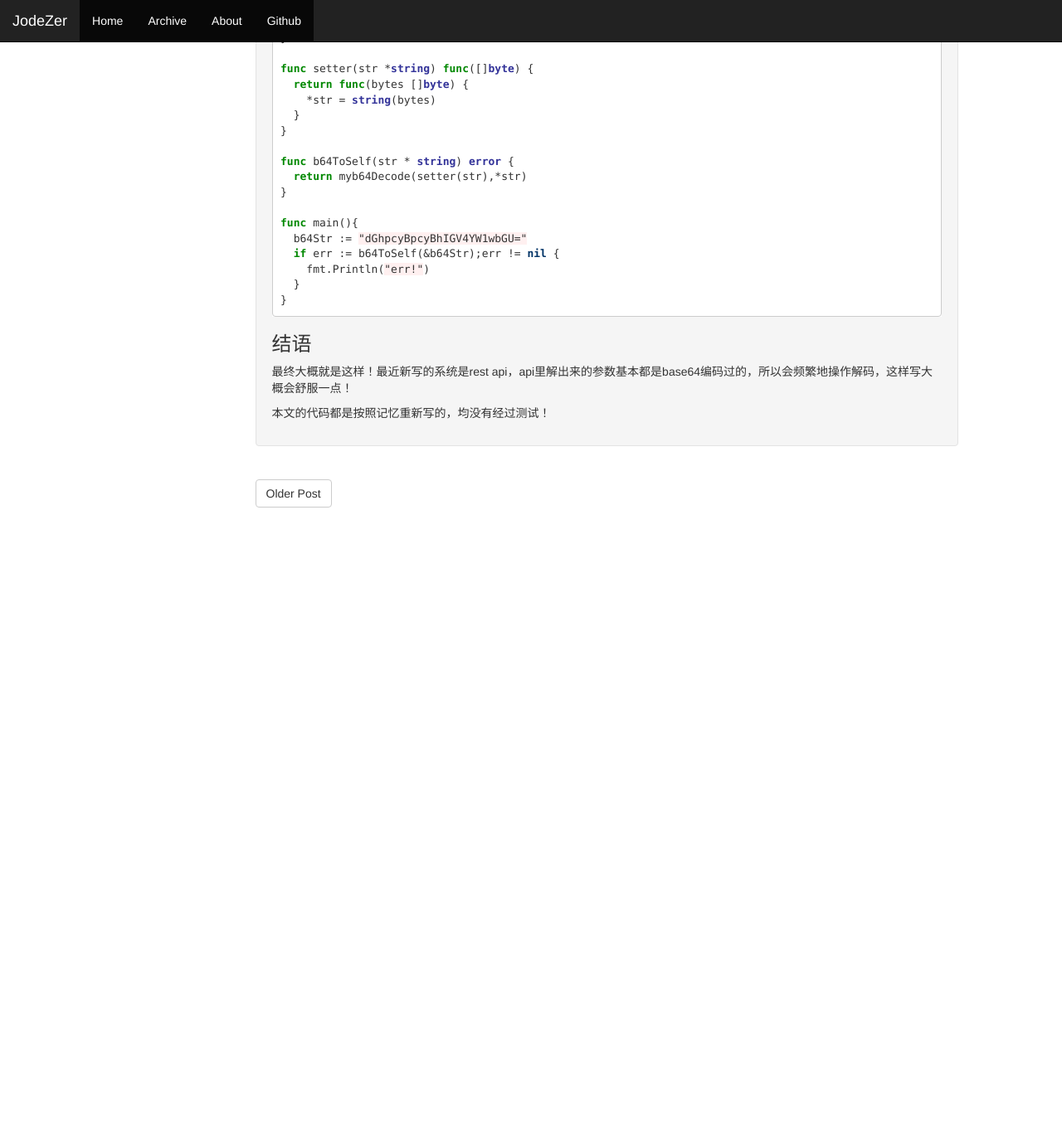
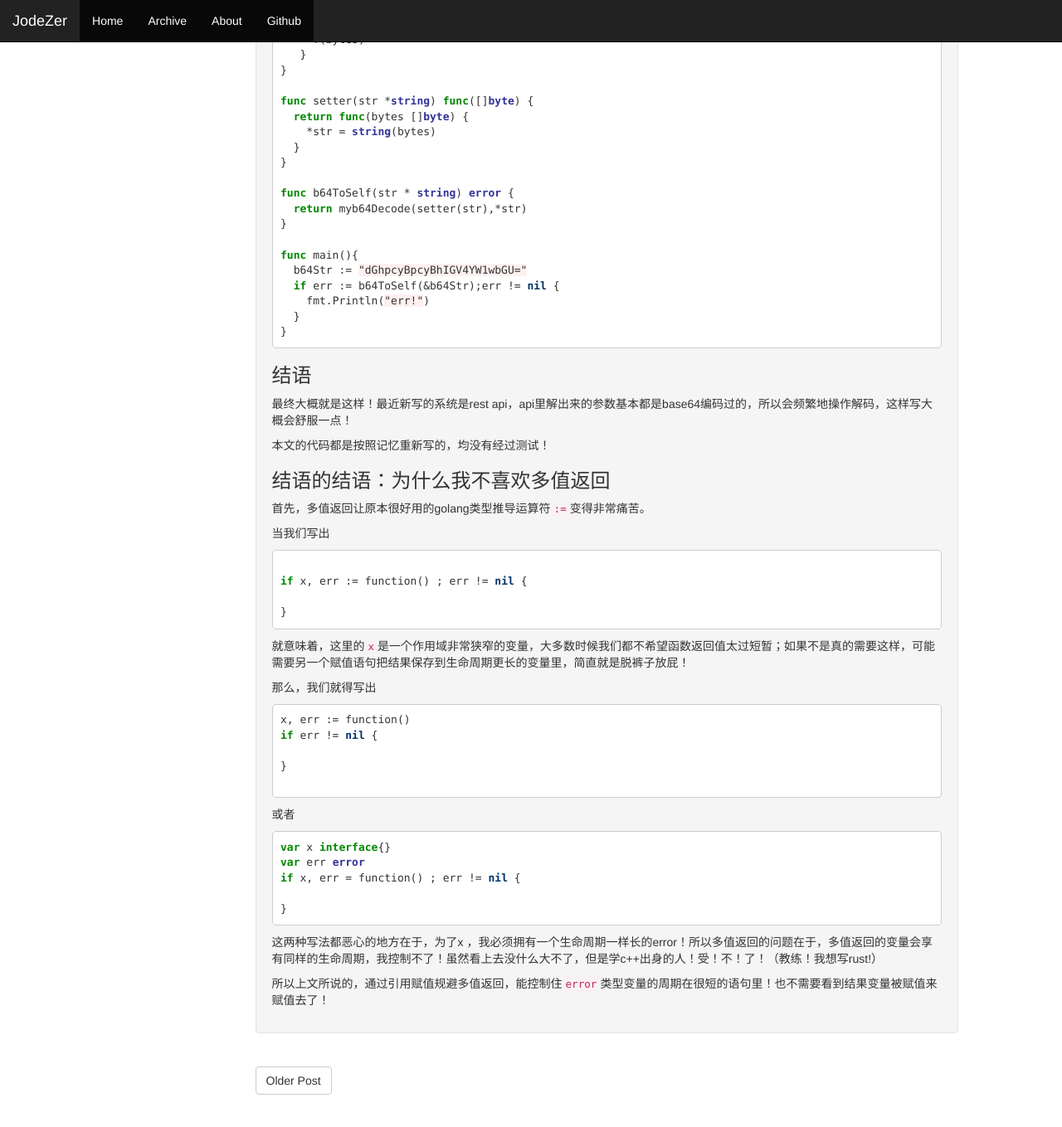
Before and after one commit to JodeZer/JodeZer.github.io, a Jekyll site: the page built from _posts/2017-06-15-“远离枯燥的golang系列”之更好的base64.md, in a window 1280 px wide and 1400 px high, scrolled down 2130 px. Shown: the top 1359 px of the window at 83% size. Built offline with Jekyll 4.4.1, drawn with Linux system fonts in a browser that asks for light colours; before the commit the page ends 2822 px from its top, so only the background shows below that; some of the changed text lies outside the part shown.

Commit message:
append better go base64

````diff
--- a/_posts/2017-06-15-“远离枯燥的golang系列”之更好的base64.md
+++ b/_posts/2017-06-15-“远离枯燥的golang系列”之更好的base64.md
@@ -90,13 +90,14 @@ func main(){
 }
 ```
 
-业务代码好像变得看起来好一点了！
+业务代码好像变得看起来好一点了！当然，其实setter是可以隐藏在函数内部直接复制的，让他看上去行为就是从一个base64的`string`，解码并复制到了另一个`string`的引用中去。但是我懒得打字了。
 
 ### 最终我的写法
 
 其实写成上一节的话呢，已经可以达到目的了。但是我今天写的功能里面有一个特殊的地方，解码完成以后，是替换掉原先的变量的值的，也就是说，如果我写到上一节为止，我的代码会是这样的
 
 ```go
+
 myb64Decode(setter(&b64Str),b64Str)
 ```
 
@@ -138,3 +139,42 @@ func main(){
 最终大概就是这样！最近新写的系统是rest api，api里解出来的参数基本都是base64编码过的，所以会频繁地操作解码，这样写大概会舒服一点！
 
 本文的代码都是按照记忆重新写的，均没有经过测试！
+
+### 结语的结语：为什么我不喜欢多值返回
+
+首先，多值返回让原本很好用的golang类型推导运算符`:=`变得非常痛苦。
+
+当我们写出
+
+```go
+
+if x, err := function() ; err != nil {
+
+}
+```
+
+就意味着，这里的`x`是一个作用域非常狭窄的变量，大多数时候我们都不希望函数返回值太过短暂；如果不是真的需要这样，可能需要另一个赋值语句把结果保存到生命周期更长的变量里，简直就是脱裤子放屁！
+
+那么，我们就得写出
+
+```go
+x, err := function()
+if err != nil {
+
+}
+
+```
+
+或者
+
+```go
+var x interface{}
+var err error
+if x, err = function() ; err != nil {
+
+}
+```
+
+这两种写法都恶心的地方在于，为了x ，我必须拥有一个生命周期一样长的error！所以多值返回的问题在于，多值返回的变量会享有同样的生命周期，我控制不了！虽然看上去没什么大不了，但是学c++出身的人！受！不！了！（教练！我想写rust!）
+
+所以上文所说的，通过引用赋值规避多值返回，能控制住`error`类型变量的周期在很短的语句里！也不需要看到结果变量被赋值来赋值去了！
````
